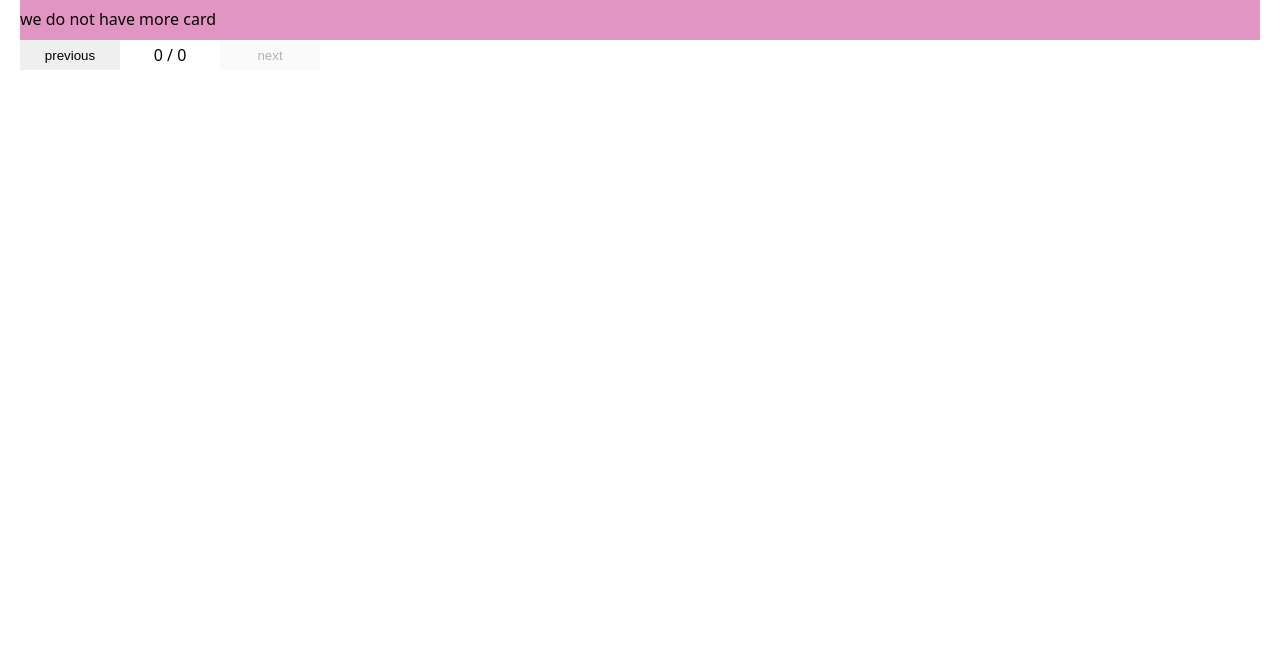
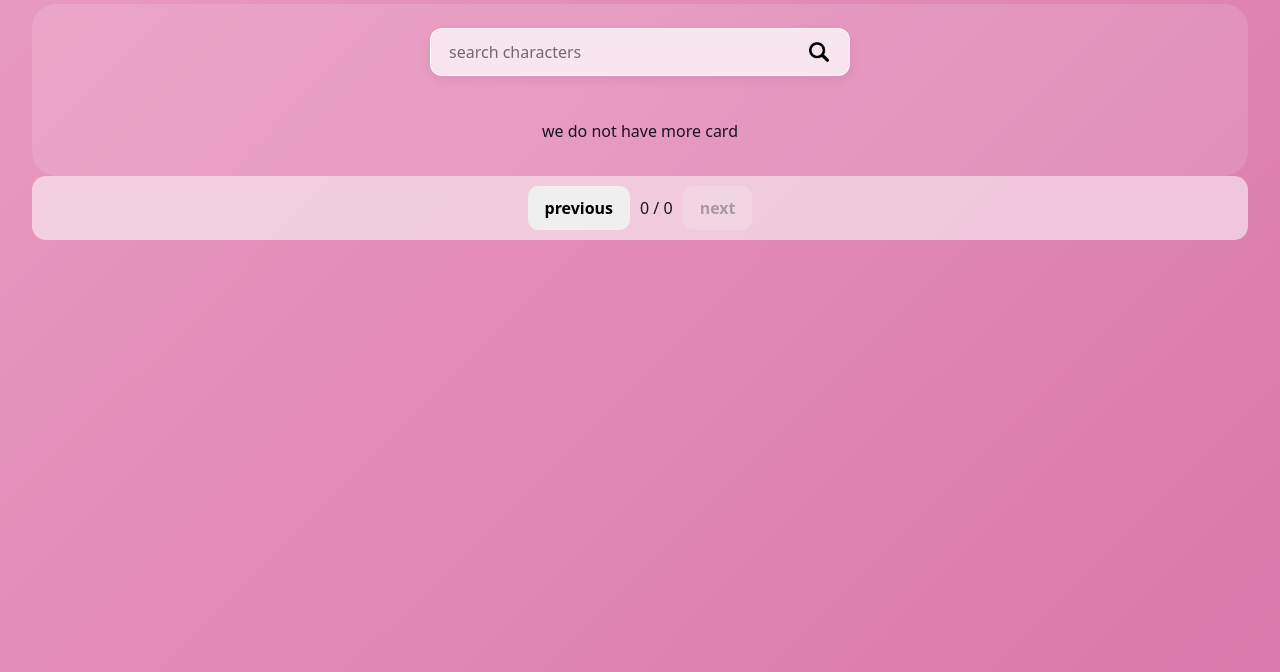
Before and after one commit to MadhaviRamani/Rick_and_Morty_App, a website with bundled scripts: page index.html in a window 1280 px wide. Shown: the part 128-800 px from the top of the page. Built offline with nearby package versions, Linux system fonts and the light colour scheme; no server answers.

Commit message:
refactor: remove unused searchBar function and integrate createSearchBar in index.js

```diff
--- a/components/CharacterCard/CharacterCard.css
+++ b/components/CharacterCard/CharacterCard.css
@@ -1,9 +1,22 @@
 .card-container {
   margin-bottom: 10px;
+  display: flex;
+  flex-wrap: wrap;
+  justify-content: center;
+  gap: 20px;
 }
 .card {
   width: 300px;
-  background-color: var(--color-secondary);
+  background-color: var(--color-card-bg);
+  border-radius: 10px;
+  overflow: hidden;
+  box-shadow: 0 4px 6px #24fbff;
+  transition: transform 0.2s ease, box-shadow 0.2s ease;
+}
+
+.card:hover {
+  transform: translateY(-5px);
+  box-shadow: 0 8px 16px #97ce4c;
 }
 
 .card__info {
@@ -14,12 +27,29 @@
   padding: 10px 20px 20px;
   display: grid;
   gap: 20px;
+  color: var(--color-primary);
 }
 
 .card__info-description {
   text-align: right;
+  color: var(--color-accent-green);
+  font-weight: 600;
+  display: flex;
+  align-items: center;
+  justify-content: flex-end;
+  gap: 6px;
+}
+
+.card__status-dot {
+  width: 8px;
+  height: 8px;
+  border-radius: 60%;
+  display: inline-block;
+  box-shadow: 0 0 6px currentColor;
 }
 
 li {
   list-style: none;
+  padding: 0;
+  margin: 0;
 }
--- a/components/CharacterCard/CharacterCard.js
+++ b/components/CharacterCard/CharacterCard.js
@@ -14,7 +14,7 @@ export function createCharacterCard(character) {
               <dt class="card__info-title">Status</dt>
               <dd class="card__info-description">${character.status}</dd>
               <dt class="card__info-title">Type</dt>
-              <dd class="card__info-description">${character.type || "unknown"}</dd>
+              <dd class="card__info-description">${"unknown"}</dd>
               <dt class="card__info-title">Occurrences</dt>
               <dd class="card__info-description">${character.episode.length}</dd>
             </dl>
--- a/components/NavButton/NavButton.css
+++ b/components/NavButton/NavButton.css
@@ -1,7 +1,22 @@
+
 .button {
-  border: none;
+  border: 1px solid transparent;
+  border-radius: 10px;
+  padding: 10px 16px;
+  font: inherit;
+  font-weight: 600;
+  cursor: pointer;
+  transition: background-color 0.2s ease,
+              transform 0.2s ease;
 }
 
 .button:hover {
-  background-color: var(--color-secondary);
+  background-color: var(--color-accent);
+  transform: translateY(-2px);
 }
+
+.button:focus-visible,
+.search-bar__button:focus-visible {
+  outline: 3px solid var(--color-accent-dark);
+  outline-offset: 3px;
+}
--- a/components/NavPagination/NavPagination.css
+++ b/components/NavPagination/NavPagination.css
@@ -1,10 +1,20 @@
+
+
 .navigation {
-  height: 30px;
-  display: grid;
-  grid-template-columns: 100px 100px 100px;
+  min-height: 48px;
+  display: flex;
+  align-items: center;
+  justify-content: center;
+  flex-wrap: wrap;
+  gap: 10px;
+  padding: 10px;
+  background: rgba(255, 255, 255, 0.55);
+  border-radius: 14px;
 }
 
 .navigation__pagination {
-  display: grid;
-  place-items: center;
+  display: flex;
+  align-items: center;
+  justify-content: center;
+  gap: 8px;
 }
--- a/components/SearchBar/SearchBar.css
+++ b/components/SearchBar/SearchBar.css
@@ -1,29 +1,53 @@
+/* Search bar */
 .search-bar-container {
-  width: 300px;
+  width: 100%;
+  max-width: 420px;
+  margin: 0 auto 20px;
 }
 
 .search-bar {
-  padding: 10px 20px;
-  background-color: var(--color-secondary);
+  padding: 12px 18px;
+  background: var(--color-secondary);
+  border: 1px solid rgba(255, 255, 255, 0.65);
+  border-radius: 12px;
   display: grid;
   grid-template-columns: 1fr 24px;
+  align-items: center;
+  gap: 10px;
+  box-shadow: 0 4px 12px rgba(93, 27, 63, 0.08);
 }
 
 .search-bar__input {
-  background-color: transparent;
+  width: 100%;
+  min-width: 0;
+  background: transparent;
   border: none;
   color: var(--color-primary);
+  font: inherit;
 }
 
-.search-bar__button {
-  border: none;
-  background-color: transparent;
+.search-bar__input::placeholder {
+  color: #766575;
 }
 
 .search-bar__input:focus {
   outline: none;
 }
 
+.search-bar:focus-within {
+  outline: 2px solid var(--color-accent-dark);
+  outline-offset: 2px;
+}
+
+.search-bar__button {
+  display: grid;
+  place-items: center;
+  border: none;
+  background: transparent;
+  cursor: pointer;
+}
+
 .search-bar__icon {
   width: 20px;
+  height: 20px;
 }
--- a/index.html
+++ b/index.html
@@ -11,7 +11,7 @@
     <script type="module" src="./index.js"></script>
   </head>
   <body>
-    <h1 class="title">Rick and Moree</h1>
+    <h1 class="title">Rick and Morty</h1>
     <main>
       <div class="search-bar-container" data-js="search-bar-container">
         <form action="" class="search-bar" data-js="search-bar">
--- a/styles.css
+++ b/styles.css
@@ -3,6 +3,7 @@
 @import "components/NavButton/NavButton.css";
 @import "components/NavPagination/NavPagination.css";
 
+/* Reset */
 * {
   box-sizing: border-box;
   margin: 0;
@@ -10,24 +11,38 @@
 }
 
 :root {
-  --color-primary: rgb(7, 1, 1);
-  --color-secondary: #edd1d1;
-  --font-family: system-ui;
+  --color-primary: #191321;
+  --color-secondary: #f9e5ed;
+  --color-accent: #e88bb8;
+  --color-accent-dark: #c94f8b;
+  --font-family: system-ui, sans-serif;
 }
 
 body {
   font-family: var(--font-family);
   color: var(--color-primary);
-  padding: 20px;
+  padding: 32px;
+  min-height: 100vh;
+  background: linear-gradient(135deg, #e99bc1, #d978aa);
 }
 
+/* Main page */
 main {
-  background-color: rgb(224, 149, 194);
+  max-width: 1400px;
+  margin: 0 auto;
+  padding: 24px;
+  background: rgba(255, 255, 255, 0.12);
+  border-radius: 24px;
   display: flex;
   flex-direction: column;
-  gap: 10px;
+  gap: 24px;
 }
 
+/* Page title */
 .title {
-  padding: 10px 0;
+  padding: 10px 0 20px;
+  font-size: clamp(2rem, 4vw, 3.2rem);
+  font-weight: 800;
+  letter-spacing: -1.5px;
+  text-align: center;
 }
```
Also changed, not shown: charactercard.js (added, +23 -0 lines).
